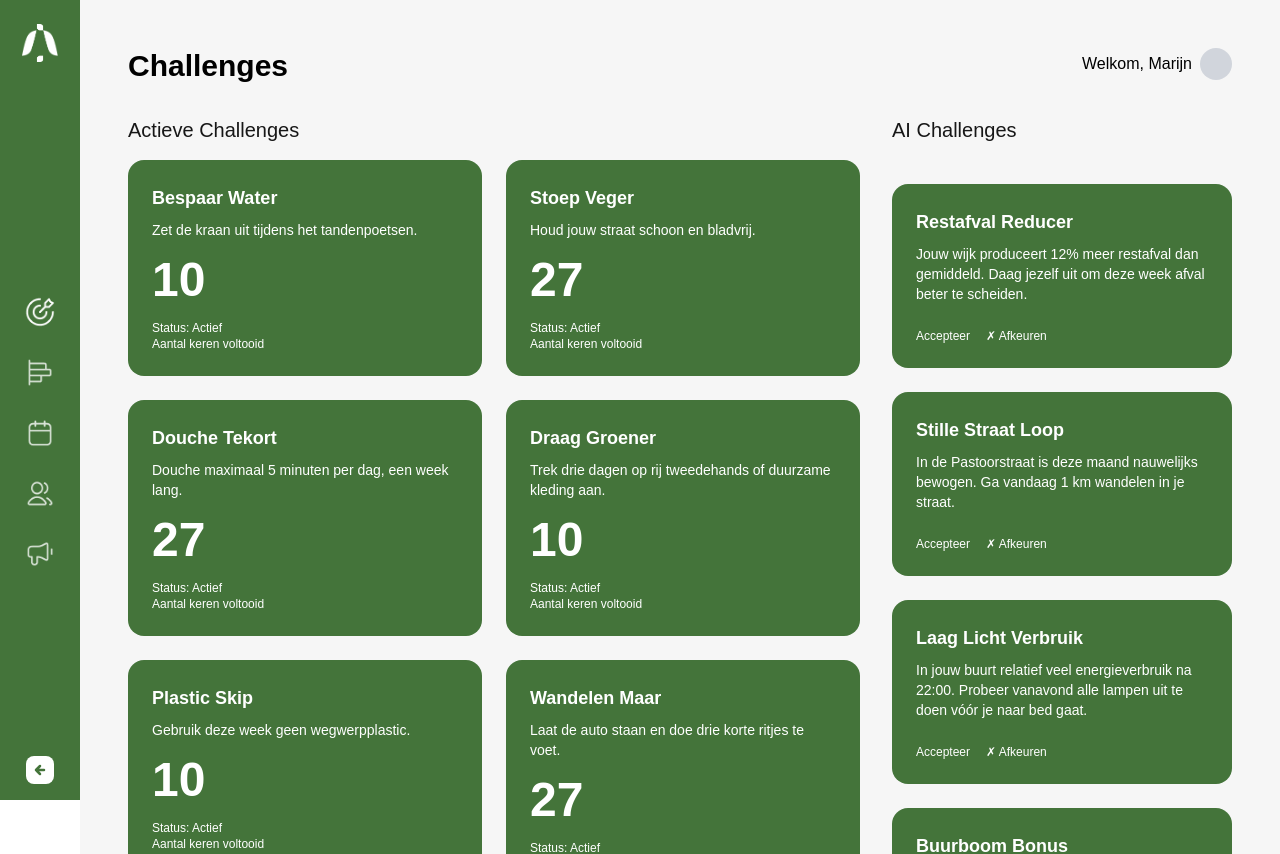
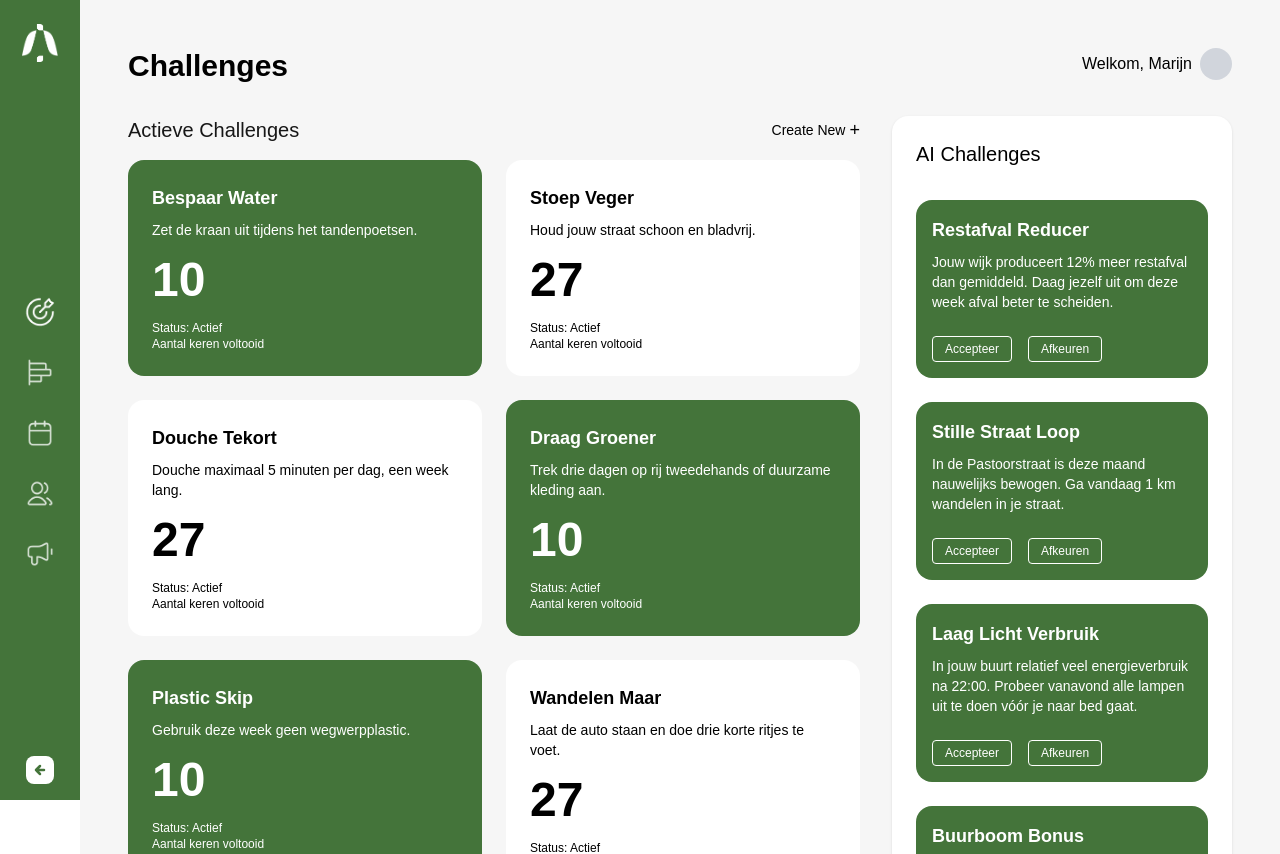
Before and after one commit to Marijn-Snoeren/dashboard-green-ai, a Next.js app: page /challenges in a window 1280 px wide. Shown: the top 854 px of the page. Built offline with nearby package versions, Linux system fonts and the light colour scheme.

Commit message:
challenges page

```diff
--- a/src/app/challenges/page.tsx
+++ b/src/app/challenges/page.tsx
@@ -15,7 +15,13 @@ export default function ChallengesPage() {
         <div className="flex gap-8">
           {/* Actieve Challenges */}
           <div className="flex-1">
-            <h2 className="text-xl font-medium mb-4">Actieve Challenges</h2>
+            <div className="flex justify-between items-center mb-4">
+              <h2 className="text-xl font-medium">Actieve Challenges</h2>
+              <button className="flex items-center gap-1 text-black text-sm font-medium">
+                Create New
+                <span className="text-lg leading-none">+</span>
+              </button>
+            </div>
             <div className="grid grid-cols-2 gap-6">
               {/* Challenge cards */}
               {[{
@@ -34,19 +40,30 @@ export default function ChallengesPage() {
                 title: 'Stekjes Deel', desc: 'Deel een plantje of stekje met iemand in je buurt.', count: 27
               }, {
                 title: 'Afvalheld', desc: 'Scheid je afval deze week 100% correct.', count: 10
-              }].map((c, i) => (
-                <div key={i} className="rounded-2xl p-6 bg-[#44743A] text-white flex flex-col gap-2 min-h-[160px]">
-                  <span className="text-lg font-semibold">{c.title}</span>
-                  <span className="text-sm mb-2">{c.desc}</span>
-                  <span className="text-5xl font-bold leading-none">{c.count}</span>
-                  <span className="text-xs mt-2">Status: Actief<br />Aantal keren voltooid</span>
-                </div>
-              ))}
+              }].map((c, i) => {
+                let isGreen;
+                if (i === 0) {
+                  isGreen = true;
+                } else {
+                  isGreen = (Math.floor((i - 1) / 2) % 2) === 1;
+                }
+                return (
+                  <div
+                    key={i}
+                    className={`rounded-2xl p-6 min-h-[160px] flex flex-col gap-2 ${isGreen ? 'bg-[#44743A] text-white' : 'bg-white text-black'}`}
+                  >
+                    <span className="text-lg font-semibold">{c.title}</span>
+                    <span className="text-sm mb-2">{c.desc}</span>
+                    <span className="text-5xl font-bold leading-none">{c.count}</span>
+                    <span className="text-xs mt-2">Status: Actief<br />Aantal keren voltooid</span>
+                  </div>
+                );
+              })}
             </div>
           </div>
           {/* AI Challenges */}
-          <div className="w-[340px] flex flex-col gap-6">
-            <h2 className="text-xl font-medium mb-4">AI Challenges</h2>
+          <div className="w-[340px] bg-white rounded-2xl p-6 shadow flex flex-col gap-6">
+            <h2 className="text-xl font-medium text-black mb-2">AI Challenges</h2>
             {[{
               title: 'Restafval Reducer', desc: 'Jouw wijk produceert 12% meer restafval dan gemiddeld. Daag jezelf uit om deze week afval beter te scheiden.'
             }, {
@@ -58,12 +75,12 @@ export default function ChallengesPage() {
             }, {
               title: 'Recycle Reminder', desc: 'Vorige maand werd plastic in jouw wijk 30% minder gescheiden. Zet vandaag je plasticzak buiten of help je buren herinneren.'
             }].map((ai, i) => (
-              <div key={i} className="rounded-2xl p-6 bg-[#44743A] text-white flex flex-col gap-2">
+              <div key={i} className="rounded-2xl p-4 bg-[#44743A] text-white flex flex-col gap-2">
                 <span className="text-lg font-semibold">{ai.title}</span>
                 <span className="text-sm mb-2">{ai.desc}</span>
                 <div className="flex gap-4 mt-2">
-                  <button className="flex items-center gap-1 text-xs"><span className="text-white">Accepteer</span></button>
-                  <button className="flex items-center gap-1 text-xs"><span className="text-white">✗ Afkeuren</span></button>
+                  <button className="flex items-center gap-1 text-xs border border-white text-white rounded px-3 py-1"><span>Accepteer</span></button>
+                  <button className="flex items-center gap-1 text-xs border border-white text-white rounded px-3 py-1"><span>Afkeuren</span></button>
                 </div>
               </div>
             ))}
--- a/src/app/feedback/page.tsx
+++ b/src/app/feedback/page.tsx
@@ -30,7 +30,10 @@ export default function FeedbackPage() {
               </div>
               <div className="text-black text-sm">
                 Bericht<br />
-                <span className="text-xs">Proident exercitation ad et nostrud tempor qui non dolore est velit. ...</span>
+                <span className="text-xs">Occaecat aliquip esse fugiat cillum sunt. Enim quis officia labore veniam do ex ut irure. Officia aute velit ex voluptate nulla. Cupidatat exercitation ad velit proident excepteur irure magna sint ad eiusmod esse. Id id sint in. Nulla exercitation consequat magna nisi et duis mollit irure minim adipisicing ipsum. Consectetur amet ex veniam dolore excepteur pariatur cillum est amet irure occaecat voluptate cillum.</span>
+                <br/>
+                <br/>
+                <span className="text-xs">Occaecat aliquip esse fugiat cillum sunt. Enim quis officia labore veniam do ex ut irure. Officia aute velit ex voluptate nulla. Cupidatat exercitation ad velit proident excepteur irure magna sint ad eiusmod esse. Id id sint in. Nulla exercitation consequat magna nisi et duis mollit irure minim adipisicing ipsum. Consectetur amet ex veniam dolore excepteur pariatur cillum est amet irure occaecat voluptate cillum.</span>
               </div>
             </div>
             <div className="bg-white rounded-2xl p-4 mb-4 flex items-center gap-4">
```
